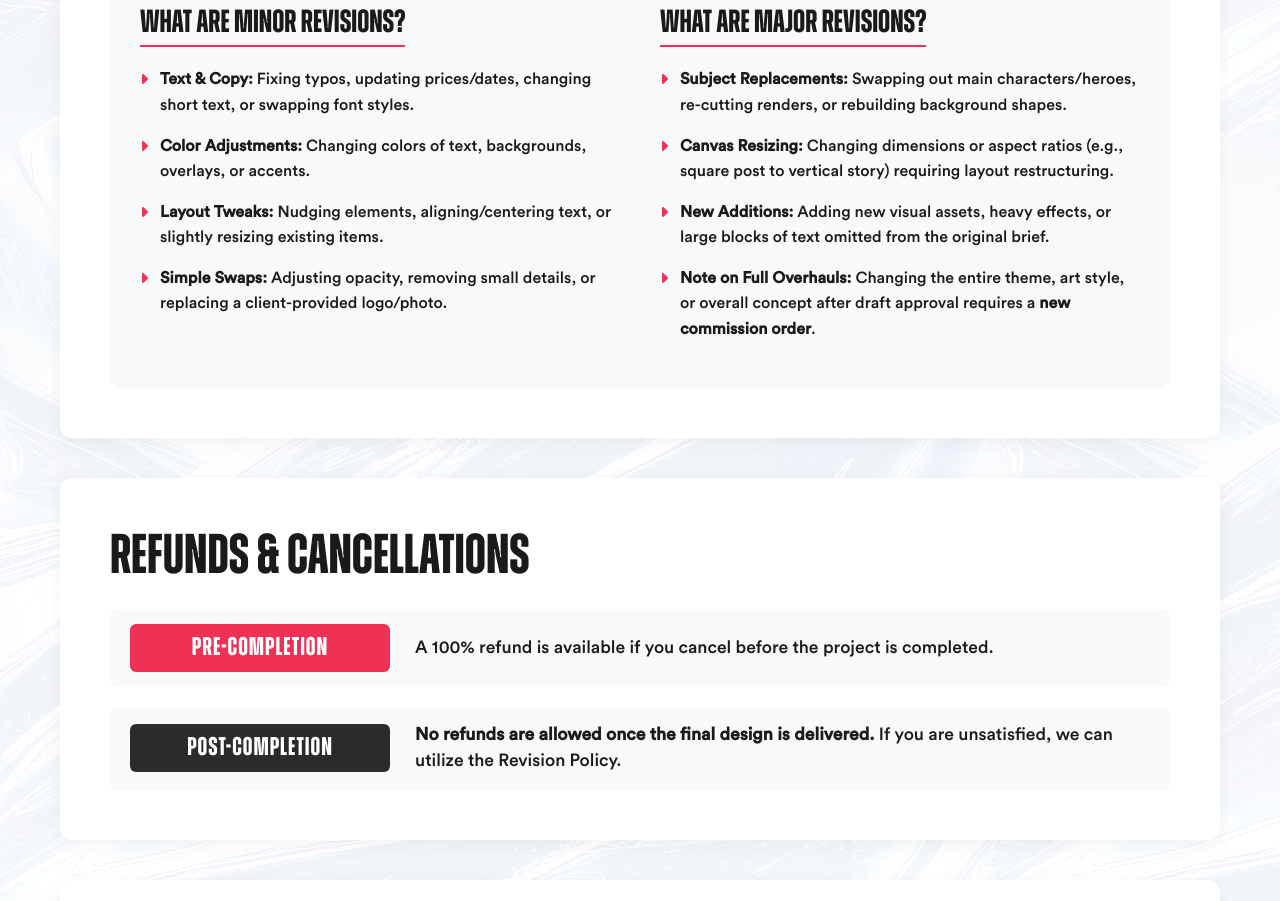
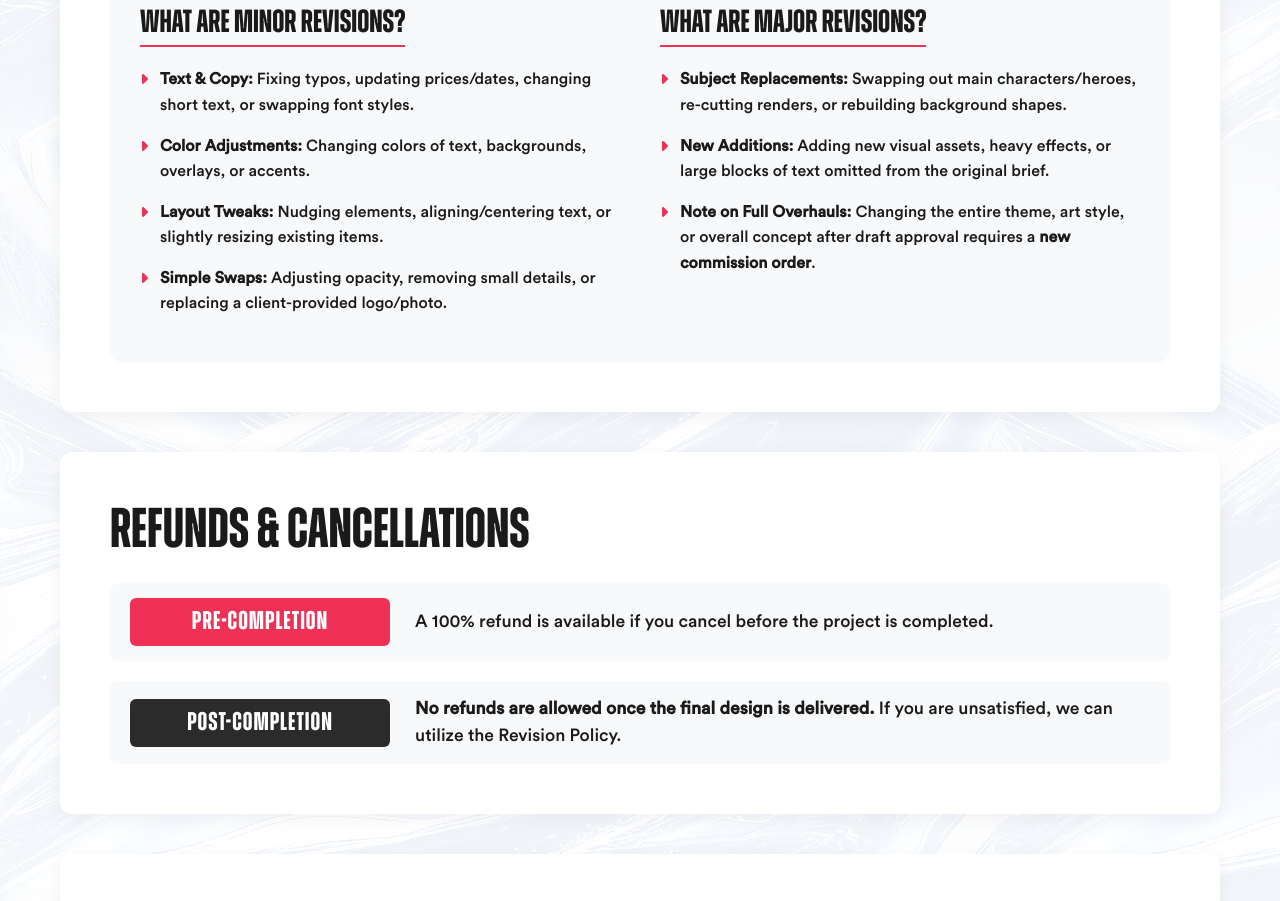
Before and after one commit to MarkLawrenceArtistry/portfolio-website, a plain HTML site: page terms.html in a window 1280 px wide. Shown: the part 1860-2761 px from the top of the page. Drawn offline with Linux system fonts and the light colour scheme.

Commit message:
updated terms in reivsions

```diff
--- a/terms.html
+++ b/terms.html
@@ -119,7 +119,6 @@
                             <h3>WHAT ARE MAJOR REVISIONS?</h3>
                             <ul>
                                 <li><strong>Subject Replacements:</strong> Swapping out main characters/heroes, re-cutting renders, or rebuilding background shapes.</li>
-                                <li><strong>Canvas Resizing:</strong> Changing dimensions or aspect ratios (e.g., square post to vertical story) requiring layout restructuring.</li>
                                 <li><strong>New Additions:</strong> Adding new visual assets, heavy effects, or large blocks of text omitted from the original brief.</li>
                                 <li><strong>Note on Full Overhauls:</strong> Changing the entire theme, art style, or overall concept after draft approval requires a <strong>new commission order</strong>.</li>
                             </ul>
```
